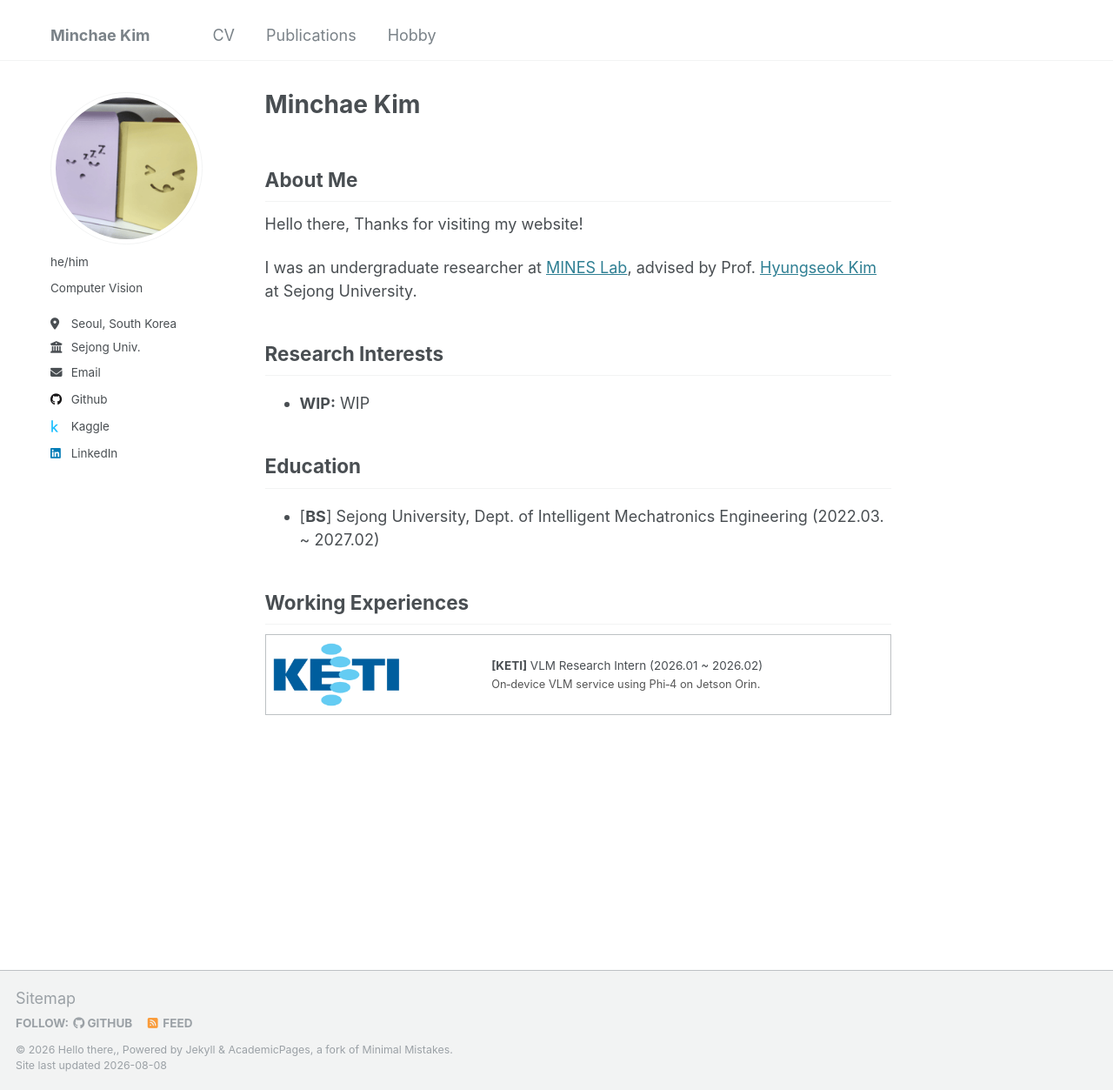
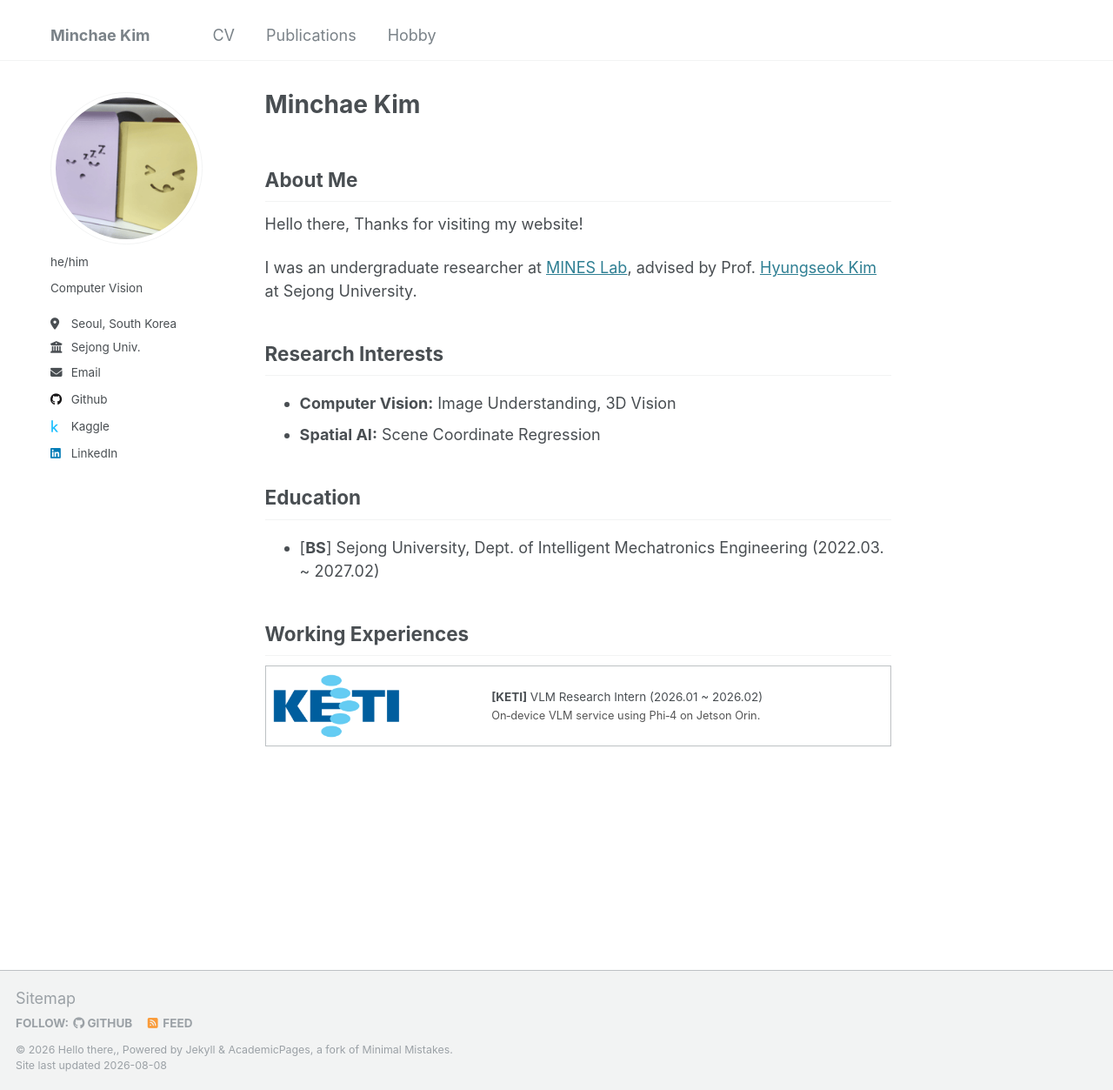
Before and after one commit to lDMDiamondl/lDMDiamondl.github.io, a Jekyll site: the page built from _pages/about.md, in a window 1280 px wide and 1253 px high. Shown: the whole window at 87% size. Built offline with Jekyll 4.4.1, drawn with Linux system fonts in a browser that asks for light colours.

Commit message:
Update about.md

```diff
--- a/_pages/about.md
+++ b/_pages/about.md
@@ -14,7 +14,8 @@ I was an undergraduate researcher at [MINES Lab](https://prof.sejong.ac.kr/hyung
 
 ## Research Interests
 
-- **WIP:** WIP
+- **Computer Vision:** Image Understanding, 3D Vision
+- **Spatial AI:** Scene Coordinate Regression
 
 ## Education
 
```
